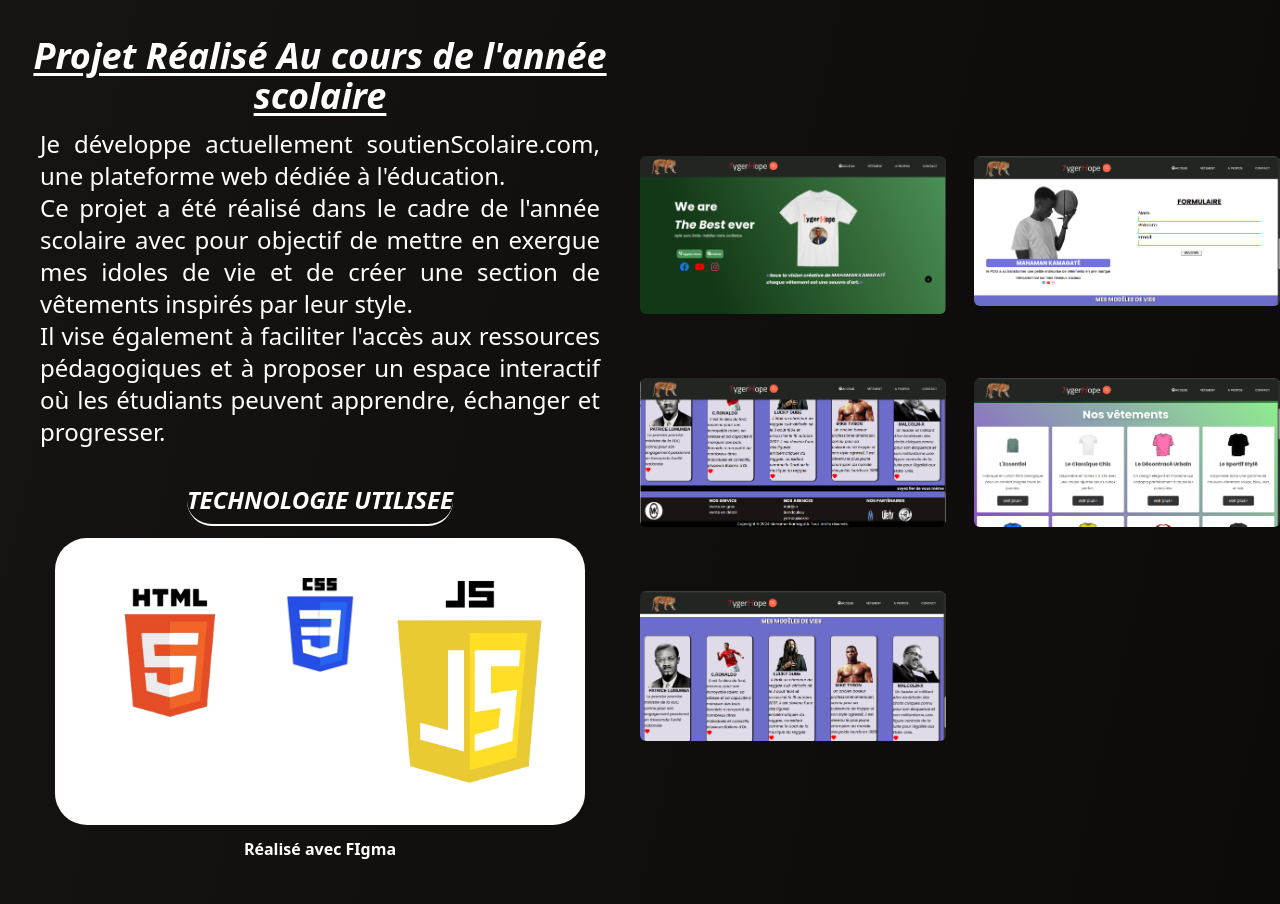
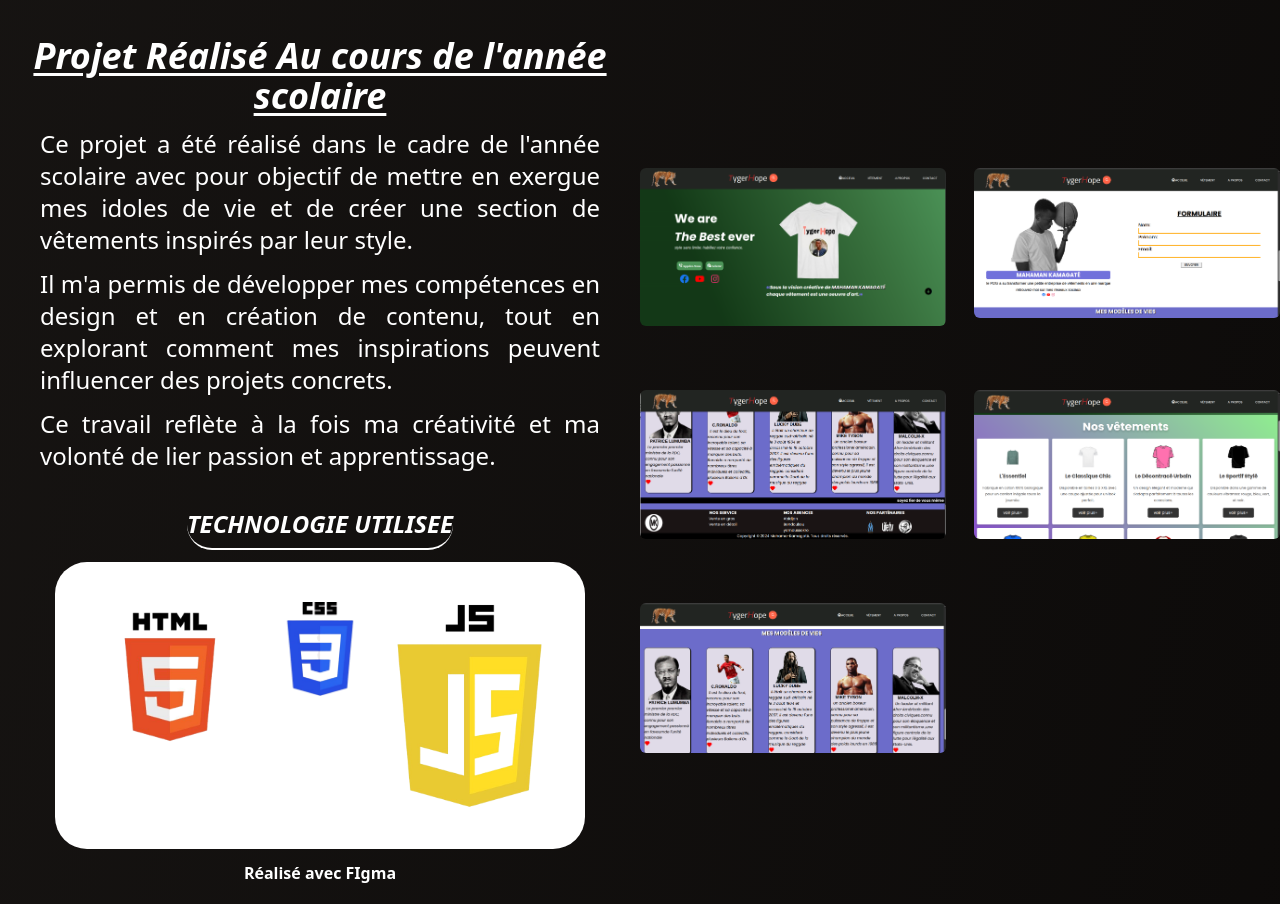
Before and after one commit to Young-power/MyPortfolio, a Next.js app: page / in a window 1280 px wide. Shown: the part 4280-5184 px from the top of the page. Built offline with nearby package versions, Linux system fonts and the light colour scheme.

Commit message:
Correction de texte

```diff
--- a/src/app/commponents/project/Project2.tsx
+++ b/src/app/commponents/project/Project2.tsx
@@ -5,15 +5,16 @@ const Project2 = () => {
             <div className='text-white flex flex-col  justify-center items-center'>
                 <h1 className='text-center text-xl font-bold italic underline underline-offset-4 lg:text-4xl mb-3'>Projet Réalisé Au cours de l&apos;année scolaire</h1>
                 <p className="w-full text-sm md:text-md sm:text-wrap text-center lg:text-wrap text-white lg:px-10 lg:text-2xl lg:text-justify ">
-                    Je développe actuellement soutienScolaire.com, une plateforme web dédiée à l&apos;éducation.
-                </p>
-                <p className="w-full text-sm md:text-md sm:text-wrap text-center lg:text-wrap text-white lg:px-10 lg:text-2xl lg:text-justify ">
                     Ce projet a été réalisé dans le cadre de l&apos;année scolaire avec pour objectif de mettre en exergue mes idoles de vie et de créer une section de vêtements inspirés par leur style.
                 </p>
+                <p className="w-full text-sm md:text-md sm:text-wrap text-center lg:text-wrap mt-3 text-white lg:px-10 lg:text-2xl lg:text-justify ">
+                    Il m&apos;a permis de développer mes compétences en design et en création de contenu, tout en explorant comment mes inspirations peuvent influencer des projets concrets.
+                </p>
 
-                <p className="w-full text-sm md:text-md sm:text-wrap text-center lg:text-wrap text-white lg:px-10 lg:text-2xl lg:text-justify ">
-                    Il vise également à faciliter l&apos;accès aux ressources pédagogiques et à proposer un espace interactif où les étudiants peuvent apprendre, échanger et progresser. </p>
+                <p className="w-full text-sm md:text-md sm:text-wrap text-center lg:text-wrap text-white lg:px-10 mt-3 lg:text-2xl lg:text-justify ">
+                    Ce travail reflète à la fois ma créativité et ma volonté de lier passion et apprentissage.
 
+                </p>
                 <div className='mt-7 space-y-3 flex flex-col justify-center items-center'>
                     <p className=' w-fit border-b-2 py-2 rounded-4xl text-center text-xl lg:text-2xl  font-bold italic '>TECHNOLOGIE UTILISEE</p>
                     <div className="grid grid-cols-1 md:grid-cols-3 bg-white p-10 rounded-4xl ">
```
